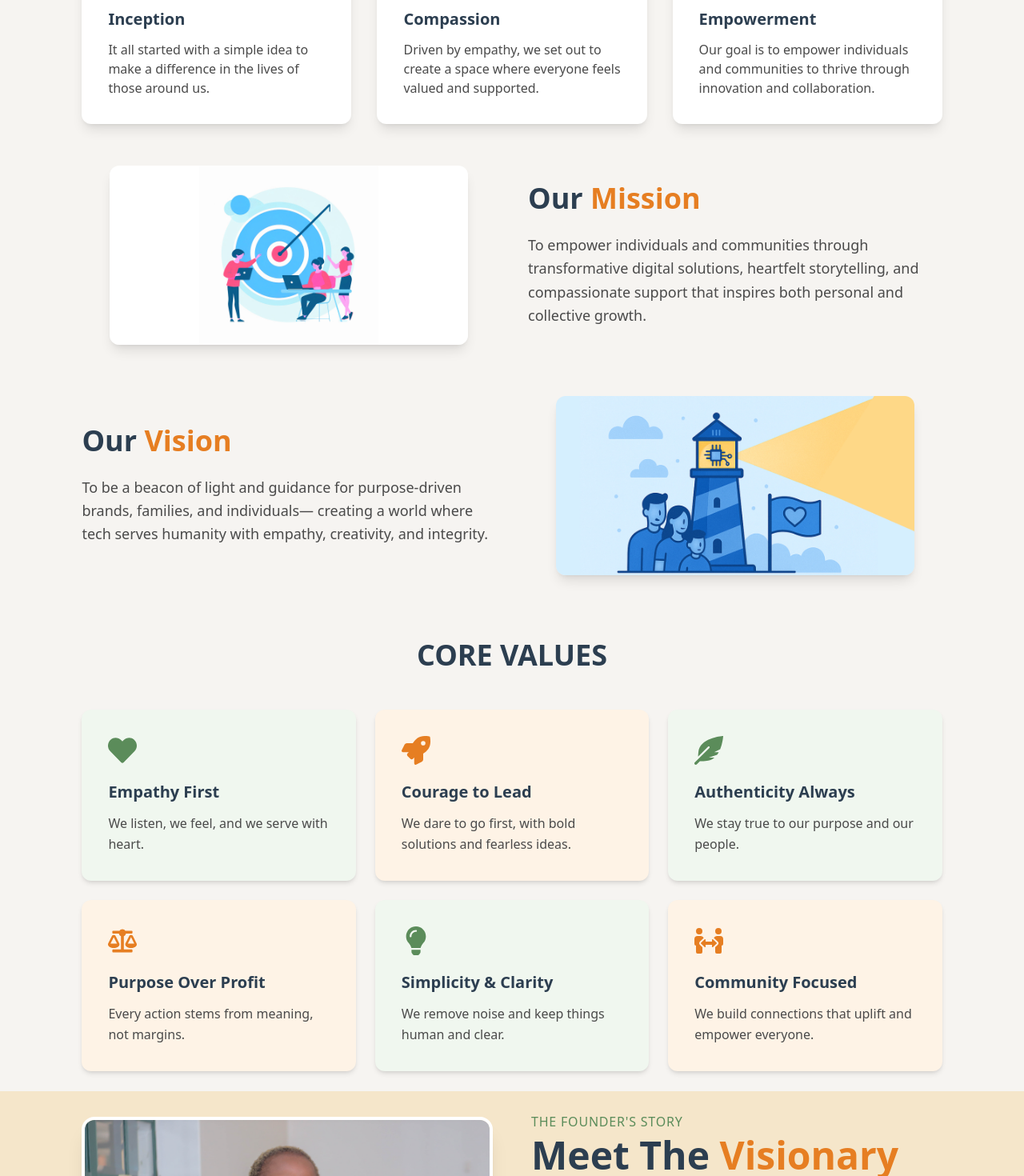
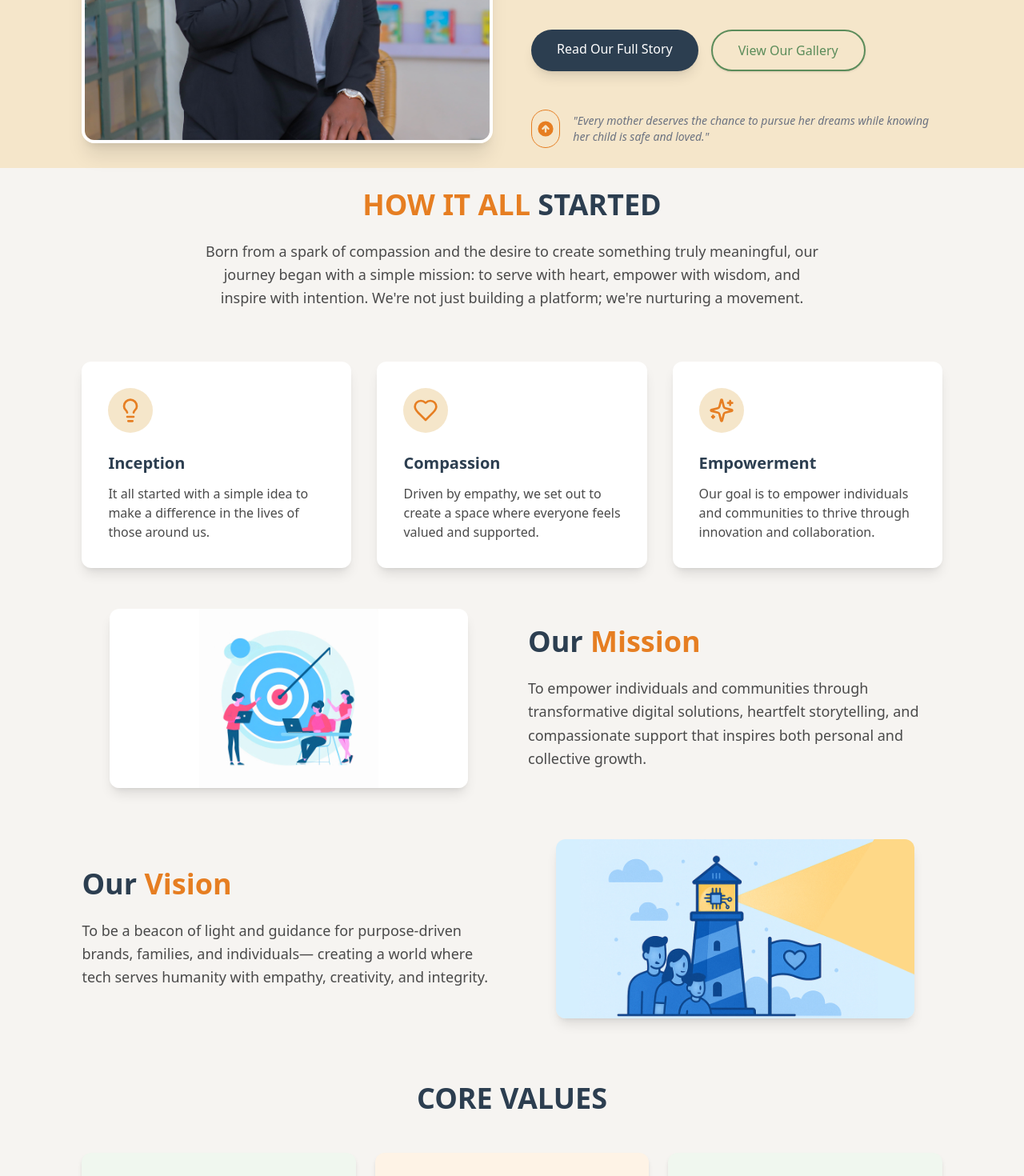
Before and after one commit to JeromeKERICH/toto-village, a React (Vite) app: page /storypage in a window 1280 px wide. Shown: the part 400-1870 px from the top of the page at 80% size. Built offline with nearby package versions, Linux system fonts and the light colour scheme.

Commit message:
Founder story updates

```diff
--- a/src/pages/StoryPage.jsx
+++ b/src/pages/StoryPage.jsx
@@ -12,9 +12,10 @@ const StoryPage = () => {
     , []);
   return (
     <div className='bg-[#f6f4f1] '>
+      <FoundersBrief/>
       <StoryOverview/>
       <StoryMission/>
-      <FoundersBrief/>
+
       <DonationCTA/>
       <FAQ/>
     </div>
```
